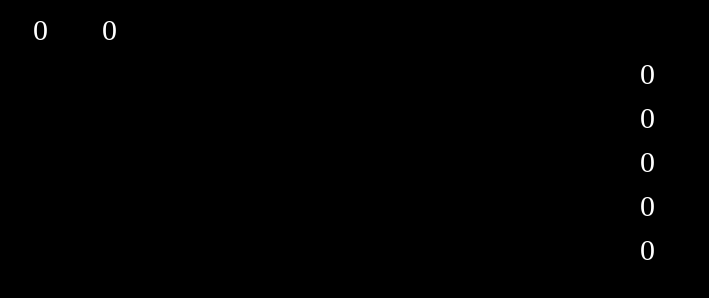
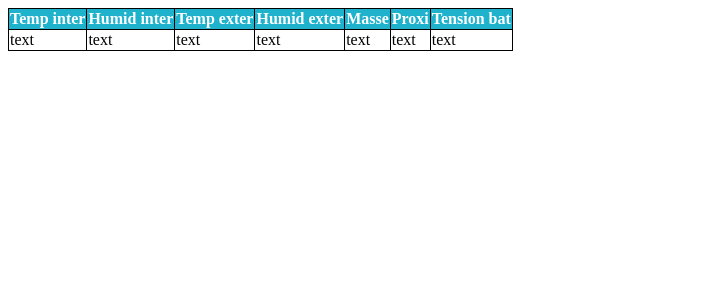
Before and after one commit to Penzanto/L3-EEA-BE-Ruche-Connectee, a website: page CodeRaspberry/ServerWeb/SiteWeb/PageWeb.html in a window 1280 px wide. Shown: the whole page, without its empty margins (0-709 px from the left). Drawn offline with Linux system fonts and the light colour scheme; no server answers.

Commit message:
changement du style de la page web
changement de la page web pour qu'elle affiche un tableau avec toutes les valeurs de la ruche

```diff
--- a/CodeRaspberry/ServerWeb/SiteWeb/PageWeb.html
+++ b/CodeRaspberry/ServerWeb/SiteWeb/PageWeb.html
@@ -1,21 +1,33 @@
 <!DOCTYPE html>
 <html>
     <head>
-        <link href="style.css" rel="stylesheet" type="text/css">    <!-- link le fichier css -->
-        <script src="clientScripts.js"></script>  <!-- link le fichier javascript -->
-        <link rel="icon" type="image/x-icon" href="favicon.ico">    <!-- link de l image du site -->
+        <link href="style.css" rel="stylesheet" type="text/css">  <!--  link le fichier css -->
+        <script src="clientScripts.js"></script>  <!--link le fichier javascript -->
+        <link rel="icon" type="image/x-icon" href="favicon.ico">   <!-- link de l image du site -->
 
         <title>Be ruche EEA</title>
         <meta charset="utf-8" />
     </head>
     <body>
-        <!-- id -->
-        <div id="TempInter">0</div>
-        <div id="HumidInter">0</div>
-        <div id="TempExter">0</div>
-        <div id="HumiExter">0</div>
-        <div id="Masse">0</div>
-        <div id="Proxi">0</div>
-        <div id="Vbat">0</div>
+        <table>
+            <tr>
+                <th>Temp inter</th>
+                <th>Humid inter</th>
+                <th>Temp exter</th>
+                <th>Humid exter</th>
+                <th>Masse</th>
+                <th>Proxi</th>
+                <th>Tension bat</th>
+            </tr>
+            <tr>
+                <td id="TempInter">text</td>
+                <td id="HumidInter">text</td>
+                <td id="TempExter">text</td>
+                <td id="HumidExter">text</td>
+                <td id="Masse">text</td>
+                <td id="Proxi">text</td>
+                <td id="Vbat">text</td>
+            </tr>
+            </table>
     </body>
 </html>
--- a/CodeRaspberry/ServerWeb/SiteWeb/clientScripts.js
+++ b/CodeRaspberry/ServerWeb/SiteWeb/clientScripts.js
@@ -12,13 +12,13 @@ window.onload=function() {
         const data = await fetch(url).then(res => res.json())
 
         //affichage des valeurs
-        document.getElementById('TempInter').innerHTML = data.TempInter
-        document.getElementById('HumidInter').innerHTML = data.HumidInter
-        document.getElementById('TempExter').innerHTML = data.TempExter
-        document.getElementById('HumiExter').innerHTML = data.HumiExter
-        document.getElementById('Masse').innerHTML = data.Masse
+        document.getElementById('TempInter').innerHTML = data.TempInter + "°C"
+        document.getElementById('HumidInter').innerHTML = data.HumidInter + "%"
+        document.getElementById('TempExter').innerHTML = data.TempExter + "°C"
+        document.getElementById('HumidExter').innerHTML = data.HumiExter + "%"
+        document.getElementById('Masse').innerHTML = data.Masse + "g"
         document.getElementById('Proxi').innerHTML = data.Proxi
-        document.getElementById('Vbat').innerHTML = data.Vbat
+        document.getElementById('Vbat').innerHTML = data.Vbat + "V"
     }
 
 
--- a/CodeRaspberry/ServerWeb/SiteWeb/style.css
+++ b/CodeRaspberry/ServerWeb/SiteWeb/style.css
@@ -1,35 +1,14 @@
 body {
-  background-color: rgb(0, 0, 0);
+  background-color: rgb(255, 255, 255);
 }
 
-#TempInter, #HumidInter {
-  color: rgb(255, 255, 255);
-  padding: 5px 25px;
-  display : inline-block;
-  font-size: 30px;
+/* Dessin de la ruche */
+table, th, td {
+  border: 1px solid black;
+  border-collapse: collapse;
 }
 
-#TempExter, #HumiExter {
-  color: rgb(255, 255, 255);
-  display : inline-block;
-  padding: 5px 50%;
-  font-size: 30px;
+th {
+  background-color: #1eb2cc;
+  color: white;
 }
-
-#Masse {
-  color: rgb(255, 255, 255);
-  padding: 5px 50%;
-  font-size: 30px;
-}
-
-#Proxi {
-  color: rgb(255, 255, 255);
-  padding: 5px 50%;
-  font-size: 30px;
-}
-
-#Vbat {
-  color: rgb(255, 255, 255);
-  padding: 5px 50%;
-  font-size: 30px;
-}
```
